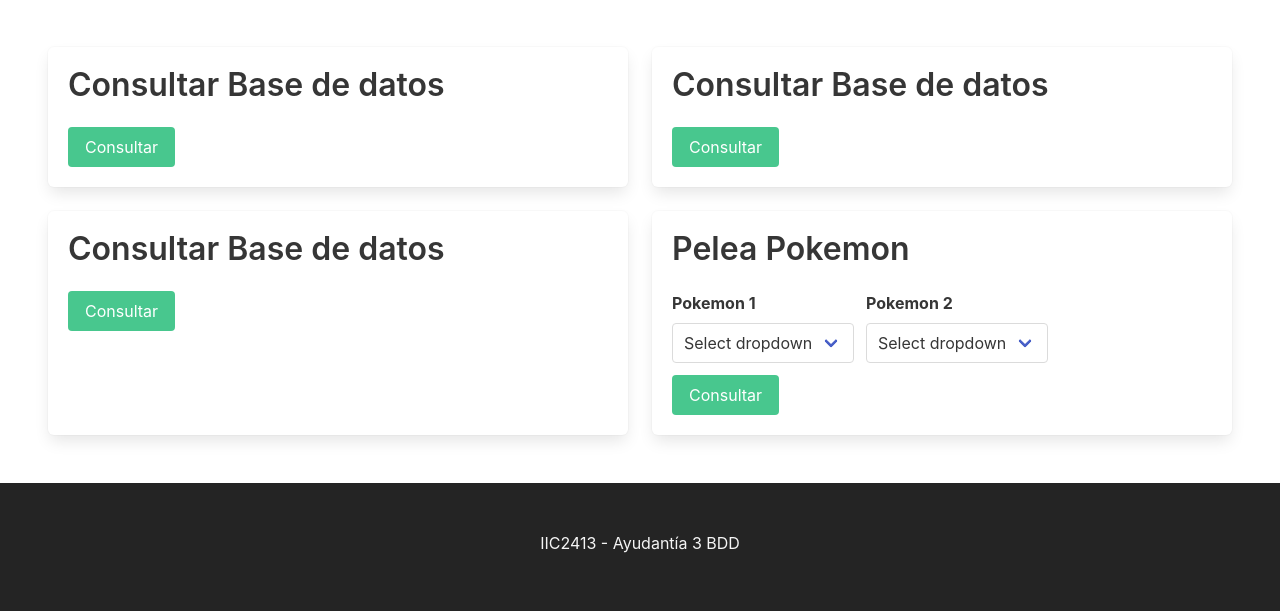
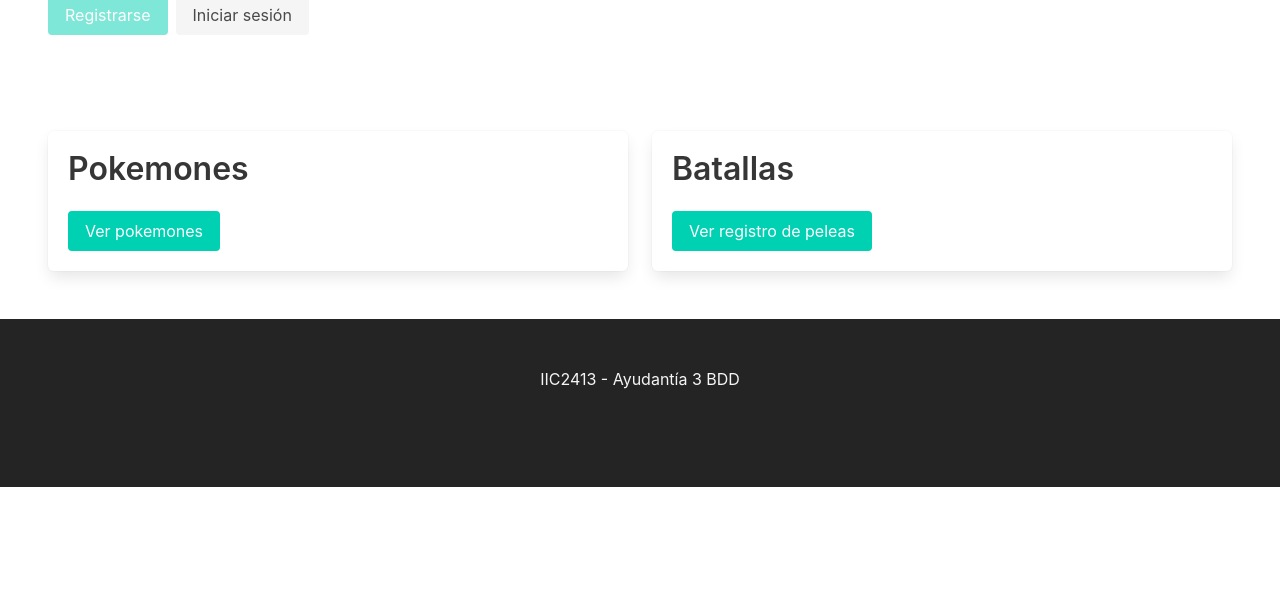
Before and after one commit to benjavicente/IIC2413-proyecto-ayudantia-5, a PHP site: page /index.php in a window 1280 px wide. Shown: the part 453-1064 px from the top of the page. After the commit the page ends 940 px from the top, so only its background shows below. Run offline with PHP 8.4, Linux system fonts and the light colour scheme; some libraries are stand-ins or nearby versions.

Commit message:
fix: simplify project

```diff
--- a/proyecto-1/Sites/__init__.php
+++ b/proyecto-1/Sites/__init__.php
@@ -1,4 +1,7 @@
 <?php
+
+// Este archivo se puede importar en cada archivo .php, y se puede tener
+// aquí todo lo necesario para no tener que agregarlo para cada archivo.
 
 // Cargamos los datos para poder iniciar la BDD
 require_once __DIR__ . "/config/data.php";
@@ -9,30 +12,21 @@ require_once __DIR__ . "/config/conexion.php";
 // Se crea siempre una sesión
 session_start();
 
-// Variables globales
-$base_path = '/~grupo157';
 
 // Funciones propias de utilidad
-function go_back_and_exit() {
-  global $base_path;
-  $back = $_SERVER['HTTP_REFERER'] ?? $base_path;
-  header("Location: " . $back);
-  exit();
-}
-
 function go_home() {
-  global $base_path;
-  header("Location: " . $base_path . '/');
+  header("Location: " . '/~grupo157/');
   exit();
 }
 
 /**
- * Crea una tabla HTML a partir de una consulta
+ * Ejemplo de componentes, donde uno llama a la función y se genera HTML
+ * NOTA: Aunque esto esta funcional, el nombre de las columnas es el mismo
+ *       que en la BDD, se podria modificar para poder elegir que nombre mostrar.
+ *       [Ver DOStatement::fetch - https://www.php.net/manual/es/pdostatement.fetch.php]
+ *
  * @param PDOStatement $query
 */
-// NOTA: fetch controla como se obtienen los resultados
-// https://www.php.net/manual/es/pdostatement.fetch.php
-// En este caso, se quiere obtener solo los valores.
 function table_from_query($query) { ?>
   <div class="table-container">
     <table class="table">
--- a/proyecto-1/Sites/index.php
+++ b/proyecto-1/Sites/index.php
@@ -8,38 +8,56 @@
   </div>
 </section>
 
+<section class="section">
+  <?php if (isset($_SESSION['user_name'])) { ?>
+    <!-- Se muestra un mensaje si hay una sesión de usuario -->
+    <h2 class="title is-1"> Hola <?php echo $_SESSION['user_name'] ?></h2>
+    <form class="buttons" action="/~grupo157/logout.php">
+      <input class="button" type="submit" value="Cerrar Sesión">
+    </form>
+  <?php } else { ?>
+    <!-- En el caso que no, se muestran los botones para iniciar sesión -->
+    <div class="buttons">
+      <a disabled class="button is-primary" title="Esto no está implementado aquí!">
+        Registrarse
+      </a>
+      <a href="/~grupo157/login.php" class="button is-light">
+        Iniciar sesión
+      </a>
+    </div>
+  <?php } ?>
+</section>
+
 <!-- https://bulma.io/documentation/layout/tiles/ -->
 <main class="section">
   <div class="tile is-ancestor">
     <div class="tile is-parent">
       <div class="tile is-child box">
-                <h2 class="title">Consultar Base de datos</h2>
-                <form  action='./queries/bdd1.php' method='GET'>
-                    <input class='button is-success' type='submit' value='Consultar'>
+        <h2 class="title">Pokemones</h2>
+        <a href="./consultas/pokemones.php" class="button is-primary">Ver pokemones</a>
+      </div>
+    </div>
+    <div class="tile is-parent">
+      <div class="tile is-child box">
+        <h2 class="title">Batallas</h2>
+        <a href="./consultas/pelea_pokemon.php" class="button is-primary">Ver registro de peleas</a>
+      </div>
+    </div>
+  </div>
+  <!-- Aquí agregamos una parte que solo está disponible a los usuarios con sesión iniciada -->
+  <?php if (isset($_SESSION['user_id'])) { ?>
+    <div class="tile is-ancestor">
+      <div class="tile is-parent">
+        <div class="tile is-child box">
+          <h2 class="title">Procedimiento almacenado: XX</h2>
+          <form action='./queries/bdd1.php' method='GET'>
+            <input class='button is-primary' type='submit' value='Consultar'>
           </form>
         </div>
       </div>
       <div class="tile is-parent">
         <div class="tile is-child box">
-                <h2 class="title">Consultar Base de datos</h2>
-                <form  action='./queries/bdd1.php' method='GET'>
-                    <input class='button is-success' type='submit' value='Consultar'>
-                </form>
-            </div>
-        </div>
-    </div>
-    <div class="tile is-ancestor">
-        <div class="tile is-parent">
-            <div class="tile is-child box">
-                <h2 class="title">Consultar Base de datos</h2>
-                <form  action='./queries/bdd1.php' method='GET'>
-                    <input class='button is-success' type='submit' value='Consultar'>
-                </form>
-            </div>
-        </div>
-        <div class="tile is-parent">
-            <div class="tile is-child box">
-                <h2 class="title">Pelea Pokemon</h2>
+          <h2 class="title">Procedimiento almacenado: Pelea Pokemon</h2>
           <form action='./queries/X.php' method='GET'>
             <div class="field is-grouped is-grouped-multiline">
               <div class="control">
@@ -61,11 +79,12 @@
                 </div>
               </div>
             </div>
-                    <input class='button is-success' type='submit' value='Consultar'>
+            <input class='button is-primary' type='submit' value='Consultar'>
           </form>
         </div>
       </div>
     </div>
+  <?php } ?>
 </main>
 
 <?php include('./templates/footer.php'); ?>
--- a/proyecto-1/Sites/js/bulma.js
+++ /dev/null
@@ -1,12 +0,0 @@
-// Bulma no incluye javascript, hay que hacerlo uno mismo
-
-document.addEventListener('DOMContentLoaded', () => {
-  // Buscamos los elementos del navbar
-  const $navbarBurger = document.querySelector('.navbar-burger');
-  const $navbarMenu = document.querySelector('.navbar-menu')
-  // Se expande el menú si se apreta el navbar-burger
-  $navbarBurger.addEventListener('click', () => {
-    $navbarBurger.classList.toggle('is-active');
-    $navbarMenu.classList.toggle('is-active');
-  })
-});
--- /dev/null
+++ b/proyecto-1/Sites/logout.php
@@ -0,0 +1,4 @@
+<?
+require_once './__init__.php';
+session_destroy();
+go_home();
--- a/proyecto-1/Sites/logout/index.php
+++ /dev/null
@@ -1,4 +0,0 @@
-<?
-require_once '../__init__.php';
-session_destroy();
-go_back_and_exit();
--- a/proyecto-1/Sites/pelea/index.php
+++ /dev/null
@@ -1,4 +0,0 @@
-<?php include('./templates/header.php'); ?>
-
-
-<?php include('./templates/footer.php'); ?>
--- a/proyecto-1/Sites/styles/style.css
+++ b/proyecto-1/Sites/styles/style.css
@@ -4,24 +4,3 @@
         url("https://fondosmil.com/fondo/14762.jpg");
     background-position: 5% 55%;
 }
-
-:root{
-  --nav-bar-height: 3.25rem;
-  --footer-height: 8rem;
-}
-
-@media screen and (min-width: 1024px) {
-  :root {
-    --nav-bar-height: 3.25rem;
-  }
-}
-
-
-.footer {
-  height: var(--footer-height);
-  padding: 3rem 1.5rem 4rem;
-}
-
-.cover-all {
-  height: calc(100vh - var(--footer-height) - var(--nav-bar-height));
-}
--- a/proyecto-1/Sites/templates/header.php
+++ b/proyecto-1/Sites/templates/header.php
@@ -1,6 +1,6 @@
 <!DOCTYPE html>
 
-<html class="has-navbar-fixed-top">
+<html>
 
 <head>
   <meta charset='UTF-8'>
@@ -8,61 +8,12 @@
   <!-- Estilos -->
   <meta name="viewport" content="width=device-width, initial-scale=1">
   <link rel="stylesheet" href="https://cdn.jsdelivr.net/npm/bulma@0.9.3/css/bulma.min.css">
-  <link rel='stylesheet' href="<?php echo $base_path . '/styles/style.css' ?>">
-  <script defer src="<?php echo $base_path . '/js/bulma.js' ?>"></script>
-  <link rel="icon" href="<?php echo $base_path . '/favicon.svg' ?>">
-  <!-- Para que el link se comparta bonito -->
+  <link rel='stylesheet' href="/~grupo157/styles/style.css">
+  <link rel="icon" href="/~grupo157/favicon.svg">
   <meta property="og:title" content="Ayudantía 5 - PokeDB" />
   <meta property="og:type" content="website" />
   <meta property="og:image" content="https://fondosmil.com/fondo/14762.jpg" />
 </head>
 
 <body>
-  <!-- https://bulma.io/documentation/components/navbar/ -->
-  <nav class="navbar is-dark is-fixed-top" role="navigation" aria-label="main navigation">
-    <div class="navbar-brand">
-      <div class="navbar-item">
-        PokeDB
-      </div>
-      <a role="button" class="navbar-burger" aria-label="menu" aria-expanded="false" data-target="navbarBasicExample">
-        <span aria-hidden="true"></span>
-        <span aria-hidden="true"></span>
-        <span aria-hidden="true"></span>
-      </a>
-    </div>
-    <div class="navbar-menu">
-      <div class="navbar-start">
-        <a class="navbar-item" href="<?php echo $base_path . '/#top'?>">
-          Inicio
-        </a>
-        <a class="navbar-item" href="<?php echo $base_path . '/consultas/pokemones.php'?>">
-          Pokemones
-        </a>
-        <a class="navbar-item" href="https://github.com/IIC2413/Syllabus-2021-2/issues">
-          Foro
-        </a>
-      </div>
-      <div class="navbar-end">
-        <div class="navbar-item">
-          <!-- Se cambia el navbar cuando hay sesión de usuario -->
-          <?php if (isset($_SESSION['user_name'])) { ?>
-            <div class="navbar-item has-text-white">
-              Hola <?php echo $_SESSION['user_name'] ?>
-            </div>
-            <form class="buttons" action="<?php echo $base_path . "/logout"?>">
-              <input class="button" type="submit" value="Cerrar Sesión">
-            </form>
-          <?php } else { ?>
-            <div class="buttons">
-              <a disabled class="button is-primary" title="Esto no está implementado aquí!">
-                Registrarse
-              </a>
-              <a href="<?php echo $base_path . '/login' ?>" class="button is-light">
-                Iniciar sesión
-              </a>
-            </div>
-          <?php } ?>
-        </div>
-      </div>
-    </div>
-  </nav>
+  <!-- Ver https://bulma.io/documentation/components/navbar/ -->
```
Also changed, not shown: proyecto-1/Sites/consultas/pelea_pokemon.php (added, +14 -0 lines), proyecto-1/Sites/login.php (added, +43 -0 lines), proyecto-1/Sites/login/index.php (deleted, +0 -49 lines), proyecto-1/Sites/favicon.svg (deleted). Lines whose indentation alone changed are shown as unchanged.
